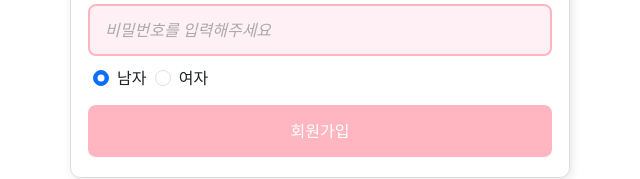
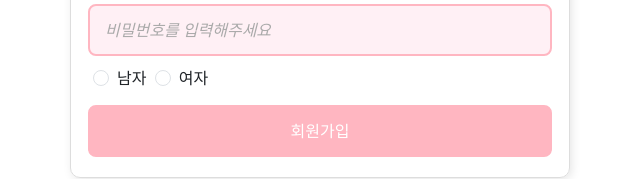
Before and after one commit to songyh00/WeatherFit, a React (Vite) app in the folder WeatherFitFrontend/: page /JoinTheMembership in a window 1280 px wide. Shown: the part 358-537 px from the top of the page, without its empty margins (320-960 px from the left). Built offline with nearby package versions, Linux system fonts and the light colour scheme.

Commit message:
ã오류 수정

```diff
--- a/WeatherFitFrontend/src/pages/JoinTheMembership.jsx
+++ b/WeatherFitFrontend/src/pages/JoinTheMembership.jsx
@@ -210,8 +210,8 @@ const JoinTheMembership = () => {
                             type="radio"
                             name="sex"
                             id="radioDefault1"
-                            value="men"
-                            checked={selectedRadio === "men"}
+                            value="MALE"
+                            checked={selectedRadio === "MALE"}
                             onChange={(e) => setSelectedRadio(e.target.value)}
                         />
                         <label className="form-check-label" htmlFor="radioDefault1">
@@ -225,8 +225,8 @@ const JoinTheMembership = () => {
                             type="radio"
                             name="sex"
                             id="radioDefault2"
-                            value="women"
-                            checked={selectedRadio === "women"}
+                            value="FEMALE"
+                            checked={selectedRadio === "FEMALE"}
                             onChange={(e) => setSelectedRadio(e.target.value)}
                         />
                         <label className="form-check-label" htmlFor="radioDefault2">
```
Also changed, not shown: 1 other file (tests, documents, lock files or other folders).
